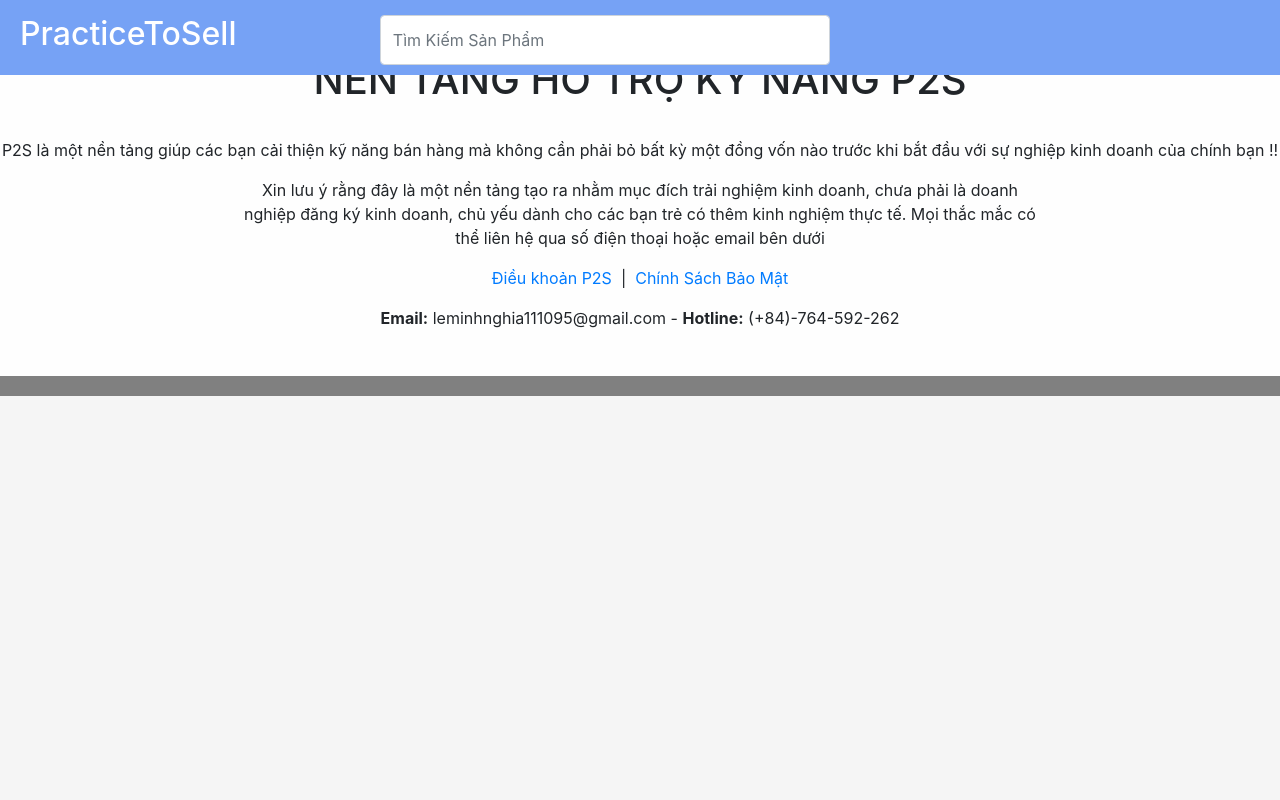
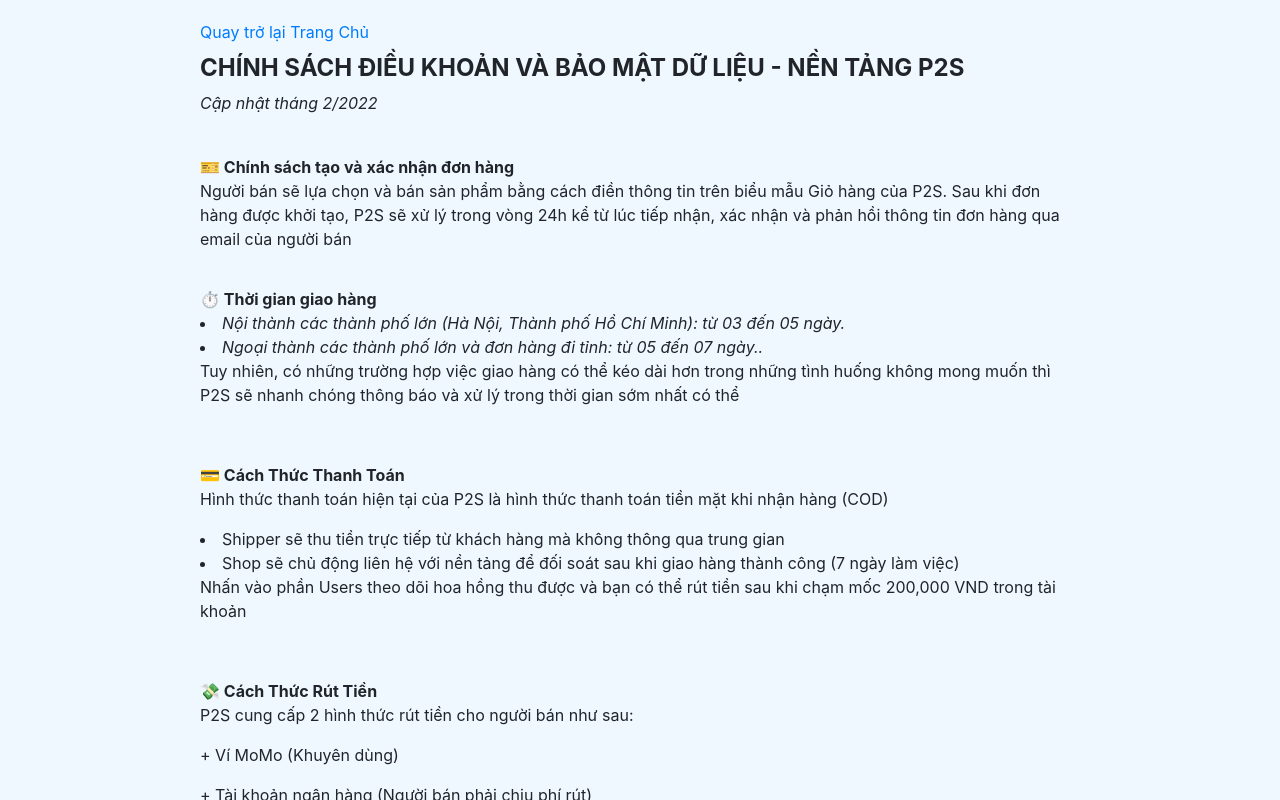
Before and after one commit to lovetech95/prtosell, a React (Create React App) app: page /prtosell/Dieukhoan in a window 1280 px wide. Built offline with nearby package versions, Linux system fonts and the light colour scheme; no server answers.

Commit message:
new pages

```diff
--- a/src/App.js
+++ b/src/App.js
@@ -8,6 +8,7 @@
 import Giohang from './Components/Giohang/Giohang';
 import Profile from './Components/Profile/Profile';
 import Details from './Components/Product/Details';
+import Modal from './Components/Modals/Modal';
 
 function App() {
 
@@ -19,6 +20,7 @@
               <Route path="/Donhang" element={<Donhang />} ></Route>
               <Route path="/Giohang" element={<Giohang />} ></Route>
               <Route path="/Profile" element={<Profile />} ></Route>
+              <Route path="/Dieukhoan" element={<Modal />} ></Route>
               <Route path="/Product/:id"  element={<Details />} />
           </Routes>
         <Footer />
--- a/src/Components/Footer/Footer.js
+++ b/src/Components/Footer/Footer.js
@@ -1,4 +1,5 @@
 import React, { Component } from 'react';
+import { Link } from 'react-router-dom';
 import './Footer.css';
 
 class Footer extends Component {
@@ -17,9 +18,7 @@
                     chủ yếu dành cho các bạn trẻ có thêm kinh nghiệm thực tế. Mọi thắc mắc có thể liên hệ qua số điện thoại hoặc email bên dưới</p>
                 </div>
                 <p>
-                    <a href='#'>Điều khoản P2S</a>
-                    &#160; | &#160;
-                    <a href='#'>Chính Sách Bảo Mật</a>
+                    <Link to='/Dieukhoan'> -- Điều khoản P2S || Chính sách Bảo mật -- </Link>
                 </p>
                 <p><b>Email:</b> leminhnghia111095@gmail.com - <b>Hotline:</b> (+84)-764-592-262</p>
             </div>
--- /dev/null
+++ b/src/Components/Modals/Modal.css
@@ -0,0 +1,8 @@
+.Modal {
+    position: fixed;
+    top:0; bottom: 0; right: 0; left: 0;
+    z-index: 101;
+    background-color: aliceblue;
+    padding: 20px 200px 50px 200px;
+    overflow-y: scroll;
+}
--- /dev/null
+++ b/src/Components/Modals/Modal.js
@@ -0,0 +1,47 @@
+import React from 'react';
+import { Link } from 'react-router-dom';
+import './Modal.css';
+
+function Modal() {
+
+
+    return (
+            <div className='Modal'>
+                 <Link to="../" style={{height: '50px'}}> Quay trở lại Trang Chủ </Link>
+                 <div style={{height: '10px'}}></div>
+                 <h4><b>CHÍNH SÁCH ĐIỀU KHOẢN VÀ BẢO MẬT DỮ LIỆU - NỀN TẢNG P2S</b></h4>
+                 <i>Cập nhật tháng 2/2022</i>
+                 <div style={{height: '40px'}}></div>
+                 <b>🎫 Chính sách tạo và xác nhận đơn hàng</b>
+                 <p>Người bán sẽ lựa chọn và bán sản phẩm bằng cách điền thông tin trên biểu mẫu Giỏ hàng của P2S.
+                  Sau khi đơn hàng được khởi tạo, P2S sẽ xử lý trong vòng 24h kể từ lúc tiếp nhận,
+                  xác nhận và phản hồi thông tin đơn hàng qua email của người bán</p>
+                 <div style={{height: '20px'}}></div>
+                 <b>⏱ Thời gian giao hàng</b>
+                 <li><i>Nội thành các thành phố lớn (Hà Nội, Thành phố Hồ Chí Minh): từ 03 đến 05 ngày.</i></li>
+                 <li><i>Ngoại thành các thành phố lớn và đơn hàng đi tỉnh: từ 05 đến 07 ngày..</i></li>
+
+                 <p>Tuy nhiên, có những trường hợp việc giao hàng có thể kéo dài hơn trong những tình huống không mong muốn thì P2S sẽ nhanh chóng thông báo và xử lý trong thời gian sớm nhất có thể</p>
+                 <div style={{height: '40px'}}></div>
+                 <b>💳 Cách Thức Thanh Toán</b>
+                 <p>Hình thức thanh toán hiện tại của P2S là hình thức thanh toán tiền mặt khi nhận hàng (COD)</p>
+                 <li>Shipper sẽ thu tiền trực tiếp từ khách hàng mà không thông qua trung gian</li>
+                 <li>Shop sẽ chủ động liên hệ với nền tảng để đối soát sau khi giao hàng thành công (7 ngày làm việc)</li>
+                 <p>Nhấn vào phần Users theo dõi hoa hồng thu được và bạn có thể rút tiền sau khi chạm mốc 200,000 VND trong tài khoản</p>
+
+                 <div style={{height: '40px'}}></div>
+                 <b>💸 Cách Thức Rút Tiền</b>
+                 <p>P2S cung cấp 2 hình thức rút tiền cho người bán như sau:</p>
+                 <p>+ Ví MoMo (Khuyên dùng)</p>
+                 <p>+ Tài khoản ngân hàng (Người bán phải chịu phí rút)</p>
+                <p>Tất cả thông tin liên quan sẽ được thu nhận trong quá trình đăng ký mới và bạn có quyền lựa chọn giữa 2 hình thức này để rút tiền về ví riêng của mình</p>
+                <div style={{height: '40px'}}></div>
+                <b>⭕ Bảo mật thông tin</b>
+                <p>Thông tin người bán P2S sẽ tạm thời lưu trữ để phục vụ cho quá trình hỗ trợ và thanh toán giữa 2 bên, ngoài ra không có ý định sử dụng thông tin cá nhân của người bán cho mục đích khác.
+                Vì vậy, thông tin lưu trữ sẽ bị hủy bỏ nếu tài khoản P2S không hoạt động dưới 1 tháng</p>
+                <h5>MỌI THẮC MẮC KHÁC XIN VUI LÒNG LIÊN HỆ QUA EMAIL ĐỂ ĐƯỢC GIẢI QUYẾT</h5>
+            </div>
+    )
+}
+
+export default Modal
```
